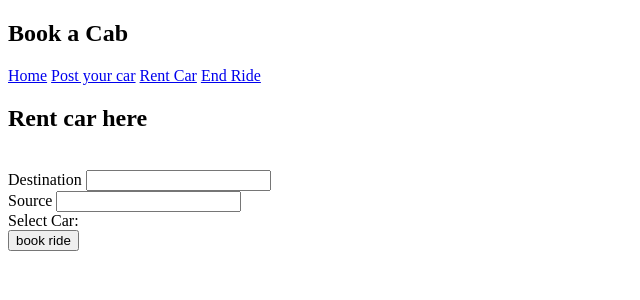
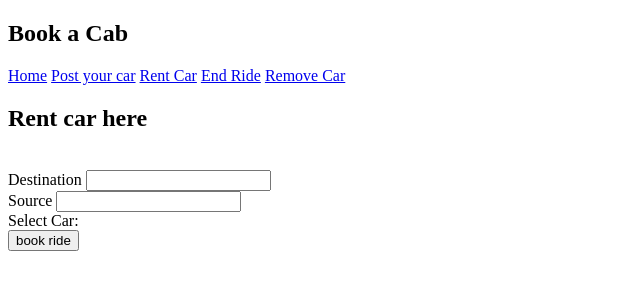
Before and after one commit to stqc/learning_flask, a Flask app: template Car_rental_v1/templates/rent.html in a window 1280 px wide. Shown: the top 300 px of the page, without its empty margins (0-640 px from the left). Run offline with Flask 2, Linux system fonts and the light colour scheme; the template is opened without the code that fills it, so the values that code supplies are empty.

Commit message:
Update rent.html

```diff
--- a/Car_rental_v1/templates/rent.html
+++ b/Car_rental_v1/templates/rent.html
@@ -7,6 +7,7 @@
     <a href={{url_for("post_car")}}>Post your car</a>
     <a href={{url_for("rentcar")}}>Rent Car</a>
     <a href={{url_for("ride_end")}}>End Ride</a>
+    <a href={{url_for("rm_car")}}>Remove Car</a>
   </nav>
   <h2> Rent car here </h2>
   <br>
```
